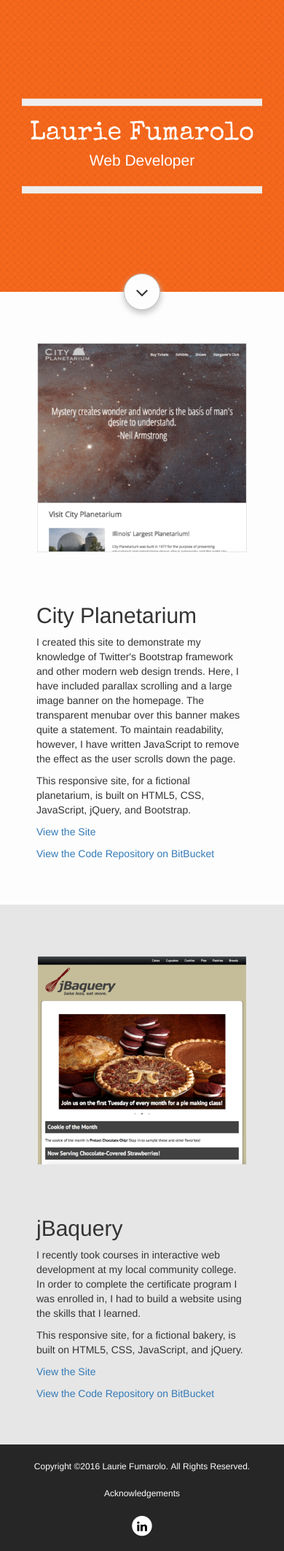
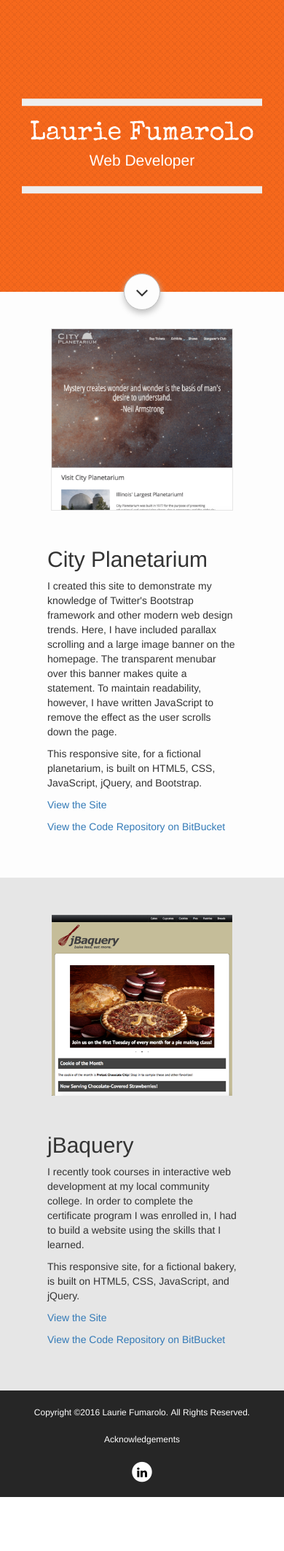
Before and after one commit to lauriefumarolo/lauriefumarolo-com, a PHP site: page / in a window 390 px wide. Shown: the whole page at 73% size. After the commit the page ends 2052 px from the top, so only its background shows below. Run offline with PHP 8.4, Linux system fonts and the light colour scheme; some libraries are stand-ins or nearby versions.

Commit message:
Bootstrap grid for main page content.

```diff
--- a/publish/css/styles.css
+++ b/publish/css/styles.css
@@ -114,62 +114,65 @@ a:link, a:visited, a:hover {
 
 /* Content Styles */
 
-.flex-container {
-	display: flex;
-	flex-direction: row;
+#content.container {
+	width: 100%;
 }
 
-.flex-item {
-	flex: 1;
+#content .row {
+	padding: 70px;
 }
 
-#content .flex-container:nth-of-type(even) {
+.grey_row {
 	background-color: #E6E6E6;
 }
 
-#content .flex-item {
-	padding: 70px;
-}
-
-#content .flex-container:nth-child(odd) .flex-item:nth-of-type(2),
-#content .flex-container:nth-child(even) .flex-item:nth-of-type(1) {
-	flex: 2;
+.vcenter {
+	display: inline-block;
+	vertical-align: middle;
+	float: none;
 }
 
 #content img {
 	border: 1px solid #E6E6E6;
 }
 
-@media (max-width: 1247px) {
+@media(max-width: 1474px) {
 	#content img {
-		width: 300px;
+		width: 90%;
+		min-width: 250px;
+		max-width: 400px;
 	}
 }
 
-@media (max-width: 980px) {
-	#content .flex-container {
-		flex-direction: column;
+@media(max-width: 767px) {
+	#content .row {
+		padding: 50px;
 	}
 
-	#content .flex-container:nth-child(even) .flex-item:nth-of-type(2) {
-		order: -1;
+	.img_row {
+		margin-bottom: 50px;
 	}
 
-	#content .flex-item {
-		padding: 0 50px 50px 50px;
-	}
-
-	#content .flex-container:nth-child(odd) .flex-item:nth-of-type(1),
-	#content .flex-container:nth-child(even) .flex-item:nth-of-type(2) {
-		padding-top: 70px;
+	.vcenter {
+		display: block;
 	}
 
 	#content img {
-		width: 99%;
-		max-width: 400px;
 		display: block;
 		margin-left: auto;
 		margin-right: auto;
+	}
+}
+
+@media(max-width: 327px) {
+	#content .row {
+		padding-left: 0;
+		padding-right: 0;
+	}
+
+	#content .text_row {
+		padding-left: 30px;
+		padding-right: 30px;
 	}
 }
 
--- a/publish/index.php
+++ b/publish/index.php
@@ -23,12 +23,11 @@
 		</div>
 		<div class="circle"><i class="fa fa-angle-down fa-2x arrow-down"></i></div>
 	</div>
-	<div id="content">
-		<div class="flex-container">
-			<div class="flex-item">
+	<div id="content" class="container">
+		<div class="row">
+			<div class="col-sm-5 col-md-4 vcenter img_row">
 				<img src="images/cityplanetarium_screenshot.png" alt="City Planetarium" />
-			</div>
-			<div class="flex-item">
+			</div><div class="col-sm-7 col-md-8 vcenter text_row">
 				<h2>City Planetarium</h2>
 				<p>I created this site to demonstrate my knowledge of Twitter's Bootstrap framework and other modern web design trends. Here, I have included parallax scrolling and a large image banner on the homepage. The transparent menubar over this banner makes quite a statement. To maintain readability, however, I have written JavaScript to remove the effect as the user scrolls down the page.</p>
 				<p>This responsive site, for a fictional planetarium, is built on HTML5, CSS, JavaScript, jQuery, and Bootstrap.</p>
@@ -36,17 +35,16 @@
 				<p><a href="http://bitbucket.org/lcaires2/cityplanetarium" target="_blank">View the Code Repository on BitBucket</a></p>
 			</div>
 		</div>
-		<div class="flex-container">
-			<div class="flex-item">
+		<div class="row grey_row">
+			<div class="col-sm-5 col-sm-push-7 col-md-4 col-md-push-8 vcenter img_row">
+				<img src="images/jBaquery_screenshot.png" alt="jBaquery" />
+			</div><div class="col-sm-7 col-sm-pull-5 col-md-8 col-md-pull-4 vcenter text_row">
 				<h2>jBaquery</h2>
 				<p>I recently took courses in interactive web development at my local community college. In order to complete the certificate program I was enrolled in, I had to build a website using the skills that I learned.</p>
 				<p>This responsive site, for a fictional bakery, is built on HTML5, CSS, JavaScript, and jQuery.</p>
 				<p><a href="http://jbaquery.lauriefumarolo.com" target="_blank">View the Site</a></p>
 				<p><a href="http://bitbucket.org/lcaires2/jbaquery" target="_blank">View the Code Repository on BitBucket</a></p>
 			</div>
-			<div class="flex-item">
-				<img src="images/jBaquery_screenshot.png" alt="jBaquery" />
-			</div>
 		</div>
 	</div>
 	<?php include 'footer.php' ?>
```
